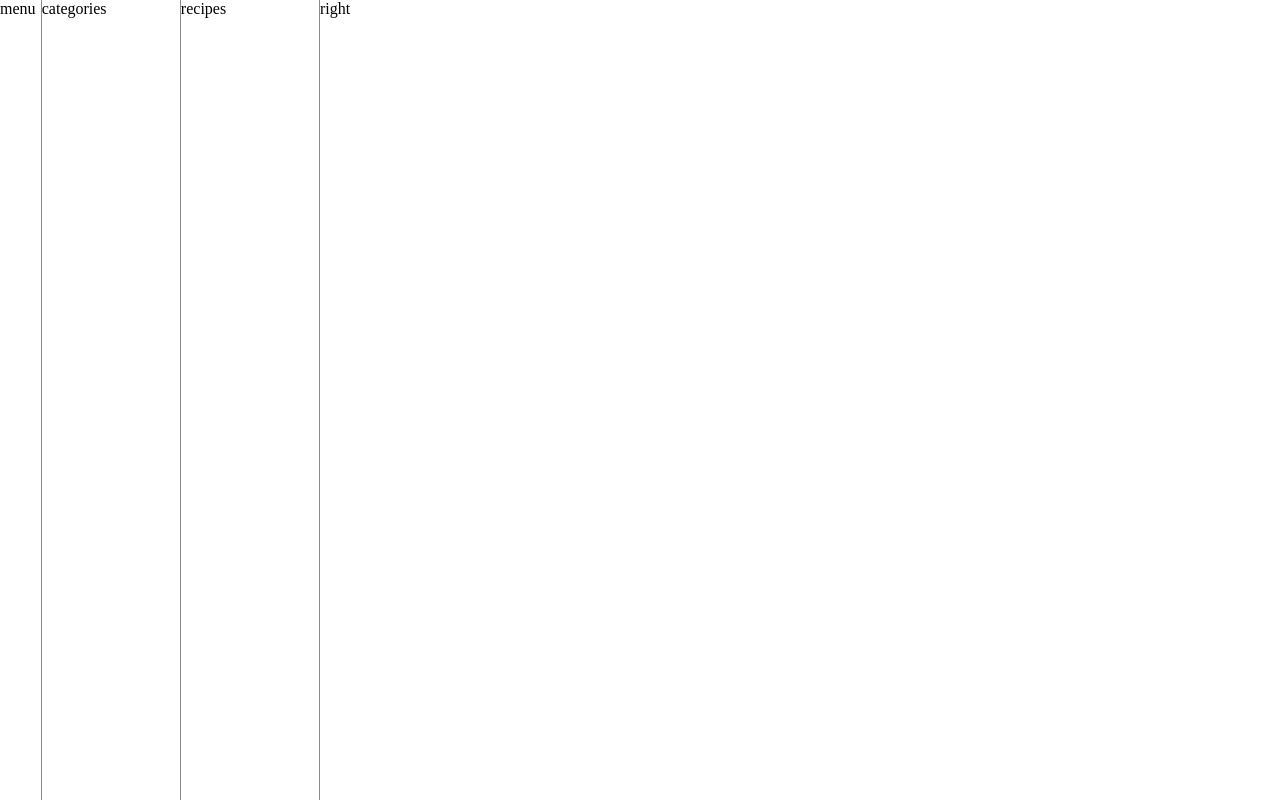
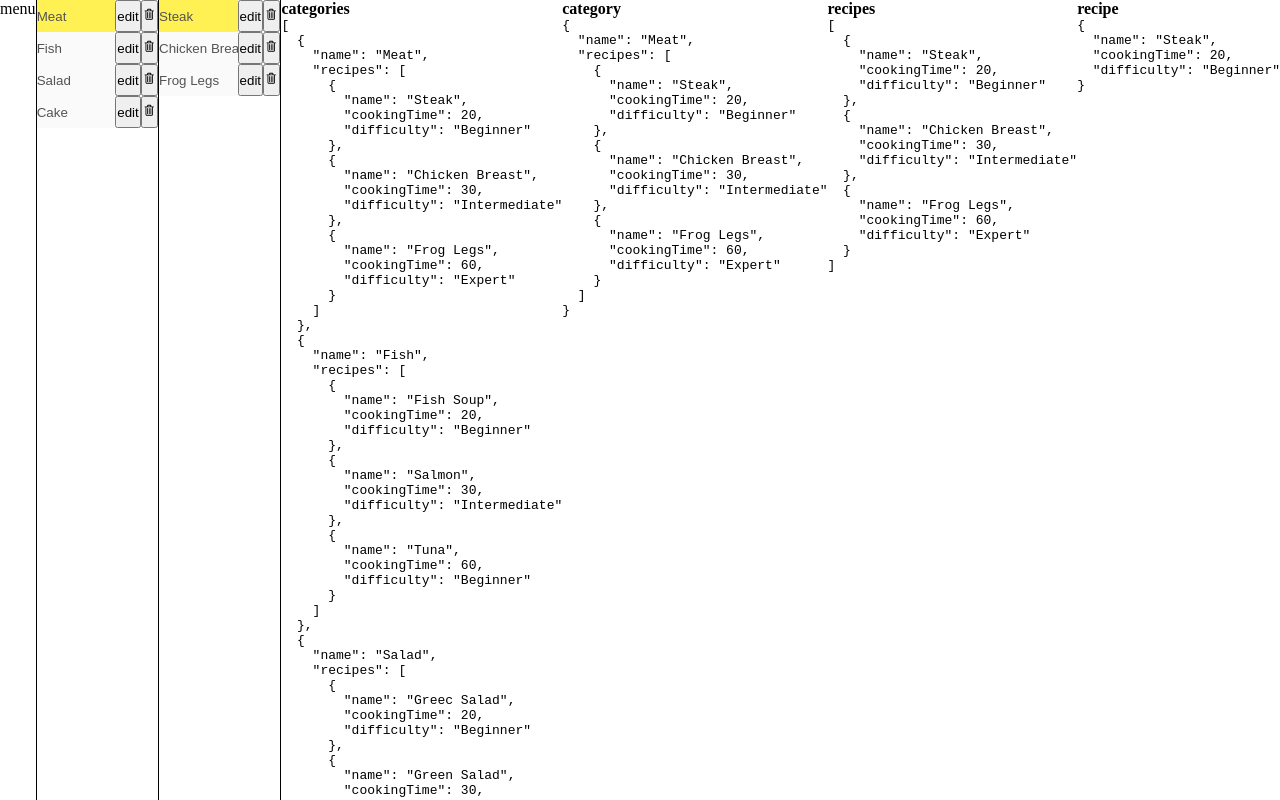
Before and after one commit to Vojka93/cooker-app, a React (Create React App) app in the folder frontend/: page / in a window 1280 px wide. Shown: the top 800 px of the page. Built offline with nearby package versions, Linux system fonts and the light colour scheme.

Commit message:
added edit and delete functionality

```diff
--- a/frontend/package.json
+++ b/frontend/package.json
@@ -8,6 +8,7 @@
     "@testing-library/user-event": "^13.5.0",
     "react": "^18.2.0",
     "react-dom": "^18.2.0",
+    "react-icons": "^4.10.1",
     "react-scripts": "5.0.1",
     "sass": "^1.64.2",
     "web-vitals": "^2.1.4"
--- a/frontend/src/App.js
+++ b/frontend/src/App.js
@@ -1,20 +1,149 @@
-import { data } from './data'
-import { useState } from 'react'
+import Section from './components/section/Section'
+import { data } from './data/data'
+import { useEffect, useState } from 'react'
 
 function App() {
   const [categories, setCategories] = useState(data)
+  const [category, setCategory] = useState({})
+  const [recipes, setRecipes] = useState(categories[0]?.recipes)
+  const [recipe, setRecipe] = useState({})
+  // selected category state
+  const [selectedCategory, setSelectedCategory] = useState('Meat')
+  const [selectedRecipe, setSelectedRecipe] = useState('Steak')
 
-  console.log(categories)
+  useEffect(() => {
+    setSelectedCategory((prev) => prev)
+    setSelectedRecipe(categories[0].recipes[0].name)
+  }, [categories])
+
+  useEffect(() => {
+    setRecipes(category?.recipes)
+  }, [category])
+
+  useEffect(() => {
+    const category = categories.filter(
+      (category) => category.name === selectedCategory
+    )
+
+    setCategory(category[0])
+    setSelectedRecipe(category[0]?.recipes[0].name)
+  }, [selectedCategory])
+
+  useEffect(() => {
+    const newRecipe = recipes?.filter(
+      (recipe) => recipe.name === selectedRecipe
+    )
+
+    setRecipe(newRecipe)
+  }, [selectedRecipe])
+
+  useEffect(() => {
+    if (recipes) {
+      setRecipe(recipes[0])
+    }
+  }, [recipes])
+
+  const handleUpdateCategory = (currentName, newName) => {
+    const newState = categories.map((obj) => {
+      if (obj.name === currentName) {
+        return { ...obj, name: newName }
+      }
+
+      return obj
+    })
+
+    setCategories(newState)
+  }
+
+  const handleUpdateRecipe = (currentName, newName) => {
+    const newRecipes = category.recipes.map((obj) => {
+      if (obj.name === currentName) {
+        return { ...obj, name: newName }
+      }
+
+      return obj
+    })
+
+    const newState = categories.map((obj) => {
+      if (obj.name === selectedCategory) {
+        return { ...obj, recipes: newRecipes }
+      }
+
+      return obj
+    })
+
+    setCategories(newState)
+  }
+
+  const handleDeleteCategory = (name) => {
+    const newState = categories.filter((obj) => obj.name !== name)
+
+    setCategories(newState)
+  }
+
+  const handleDeleteRecipe = (name) => {
+    const newState = categories.map((obj) => {
+      if (obj.name === selectedCategory) {
+        return { ...obj, recipes: recipes.filter((obj) => obj.name !== name) }
+      }
+
+      return obj
+    })
+
+    setCategories(newState)
+    setRecipes(recipes.filter((obj) => obj.name !== name))
+  }
+
+  console.log(recipes)
 
   return (
     <div className='app'>
       <div className='wrapper'>
         <div className='left'>
           <div className='left-item menu'>menu</div>
-          <div className='left-item categories'>categories</div>
-          <div className='left-item recipes'>recipes</div>
+          <div className='left-item categories'>
+            {categories.map((category) => (
+              <Section
+                key={category.name}
+                name={category.name}
+                selectedCategory={selectedCategory}
+                setSelectedCategory={setSelectedCategory}
+                handleUpdateCategory={handleUpdateCategory}
+                handleDeleteCategory={handleDeleteCategory}
+              />
+            ))}
+          </div>
+          <div className='left-item recipes'>
+            {recipes?.map((recipe) => (
+              <Section
+                key={recipe.name}
+                name={recipe.name}
+                selectedCategory={selectedRecipe}
+                setSelectedCategory={setSelectedRecipe}
+                handleUpdateCategory={handleUpdateRecipe}
+                handleDeleteCategory={handleDeleteRecipe}
+              />
+            ))}
+          </div>
         </div>
-        <div className='right'>right</div>
+        <div className='right' style={{ display: 'flex' }}>
+          <div>
+            <strong>categories</strong>
+            <pre>{JSON.stringify(categories, null, 2)}</pre>
+          </div>
+          <div>
+            <strong>category</strong>
+            <pre>{JSON.stringify(category, null, 2)}</pre>
+          </div>
+          <div>
+            <strong>recipes</strong>
+            <pre>{JSON.stringify(recipes, null, 2)}</pre>
+          </div>
+          <div>
+            <strong>recipe</strong>
+            <pre>{JSON.stringify(recipe, null, 2)}</pre>
+          </div>
+        </div>
       </div>
     </div>
   )
--- /dev/null
+++ b/frontend/src/components/section/Section.js
@@ -0,0 +1,82 @@
+import { useEffect, useRef, useState } from 'react'
+import { VscTrash } from 'react-icons/vsc'
+import './Section.scss'
+
+export default function Section({
+  name,
+  selectedCategory,
+  setSelectedCategory,
+  handleUpdateCategory,
+  handleDeleteCategory,
+}) {
+  const [inputText, setInputText] = useState(name)
+  const [disabled, setDisabled] = useState(true)
+  const sectionRef = useRef(null)
+  const inputRef = useRef(null)
+
+  useEffect(() => {
+    const id = document.addEventListener('click', handleClickOutside, true)
+
+    return () => document.removeEventListener('click', id)
+  })
+
+  const handleSelect = (e) => {
+    setSelectedCategory(e.target.value)
+  }
+
+  const handleClickOutside = (e) => {
+    if (!sectionRef.current?.contains(e.target)) {
+      setDisabled(true)
+    }
+  }
+
+  const handleInputTextChange = (e) => {
+    setInputText(e.target.value)
+    setSelectedCategory(e.target.value)
+  }
+
+  const handleEdit = () => {
+    setDisabled(false)
+
+    setTimeout(() => {
+      inputRef.current.focus()
+      setSelectedCategory(inputText)
+    }, 0)
+  }
+
+  const handleSave = () => {
+    setDisabled(true)
+    handleUpdateCategory(name, inputText)
+    setTimeout(() => {
+      setSelectedCategory(inputText)
+    }, 0)
+  }
+
+  const handleDelete = () => {
+    handleDeleteCategory(name)
+  }
+
+  return (
+    <div
+      className='section'
+      ref={sectionRef}
+      onClick={handleSelect}
+    >
+      <div className='section-input'>
+        <input
+          className={inputText === selectedCategory ? 'selected' : ''}
+          type='text'
+          value={inputText}
+          onChange={handleInputTextChange}
+          disabled={disabled}
+          ref={inputRef}
+        />
+      </div>
+      {disabled && <button onClick={handleEdit}>edit</button>}
+      {!disabled && <button onClick={handleSave}>save</button>}
+      <button onClick={handleDelete}>
+        <VscTrash />
+      </button>
+    </div>
+  )
+}
--- /dev/null
+++ b/frontend/src/components/section/Section.scss
@@ -0,0 +1,25 @@
+.section {
+  display: flex;
+
+  .section-input {
+    input {
+      height: 2rem;
+      width: 100%;
+      border: none;
+
+      &.selected {
+        background-color: rgb(255, 241, 83);
+      }
+
+      &:focus {
+        outline: none;
+        cursor: text;
+      }
+    }
+
+    :hover {
+      cursor: pointer;
+      background-color: rgb(255, 248, 171);
+    }
+  }
+}
--- a/frontend/src/index.js
+++ b/frontend/src/index.js
@@ -5,7 +5,7 @@ import App from './App'
 
 const root = ReactDOM.createRoot(document.getElementById('root'))
 root.render(
-  <React.StrictMode>
-    <App />
-  </React.StrictMode>
+  // <React.StrictMode>
+  <App />
+  // </React.StrictMode>
 )
--- a/frontend/src/index.scss
+++ b/frontend/src/index.scss
@@ -15,6 +15,6 @@
   grid-template-columns: 1.2fr 4fr 4fr;
 
   .left-item {
-    border-right: 1px solid rgb(139, 139, 139);
+    border-right: 1px solid rgb(0, 0, 0);
   }
 }
```
Also changed, not shown: frontend/src/data/data.js (renamed from frontend/src/data.js, +8 -8 lines), 1 other file (tests, documents, lock files or other folders).
